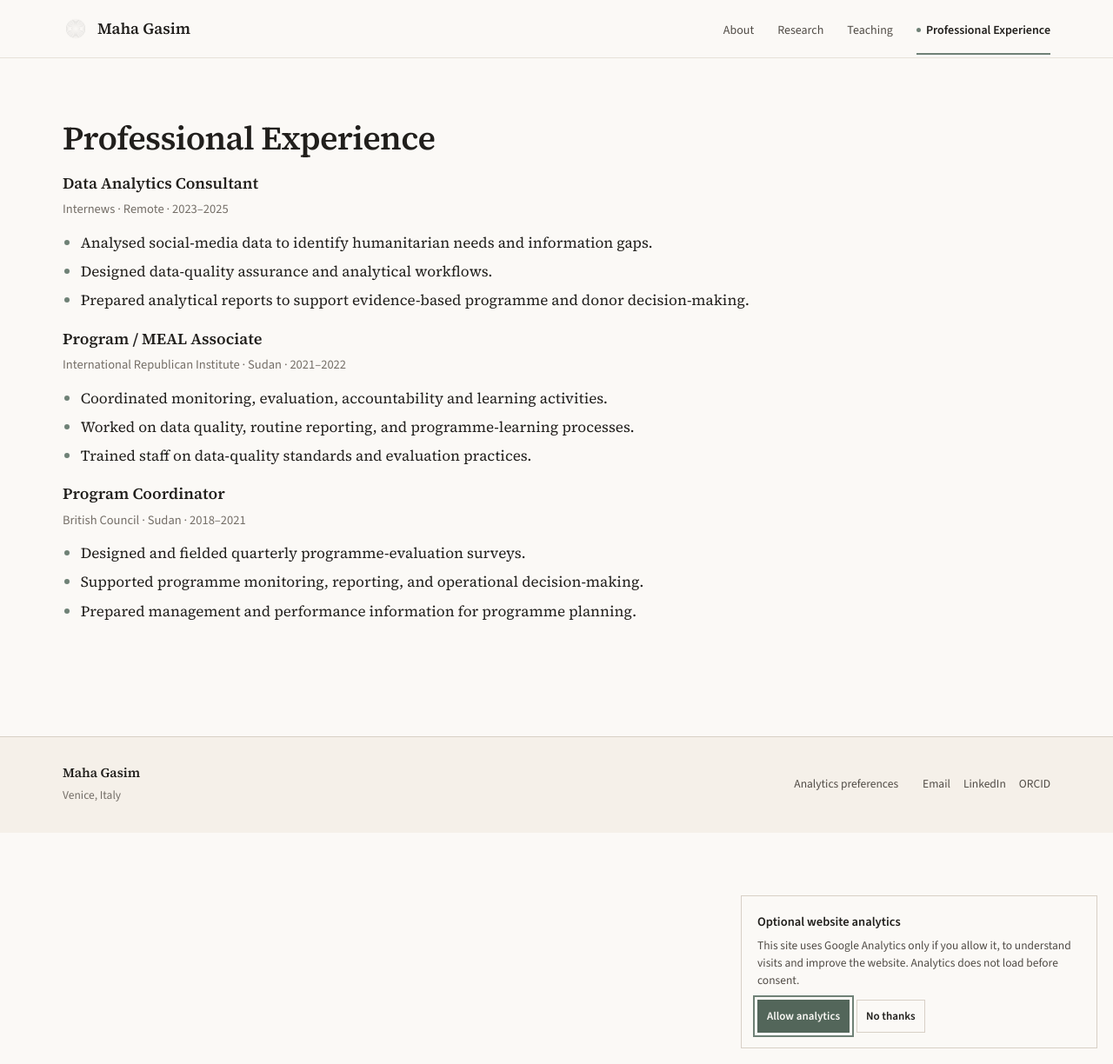
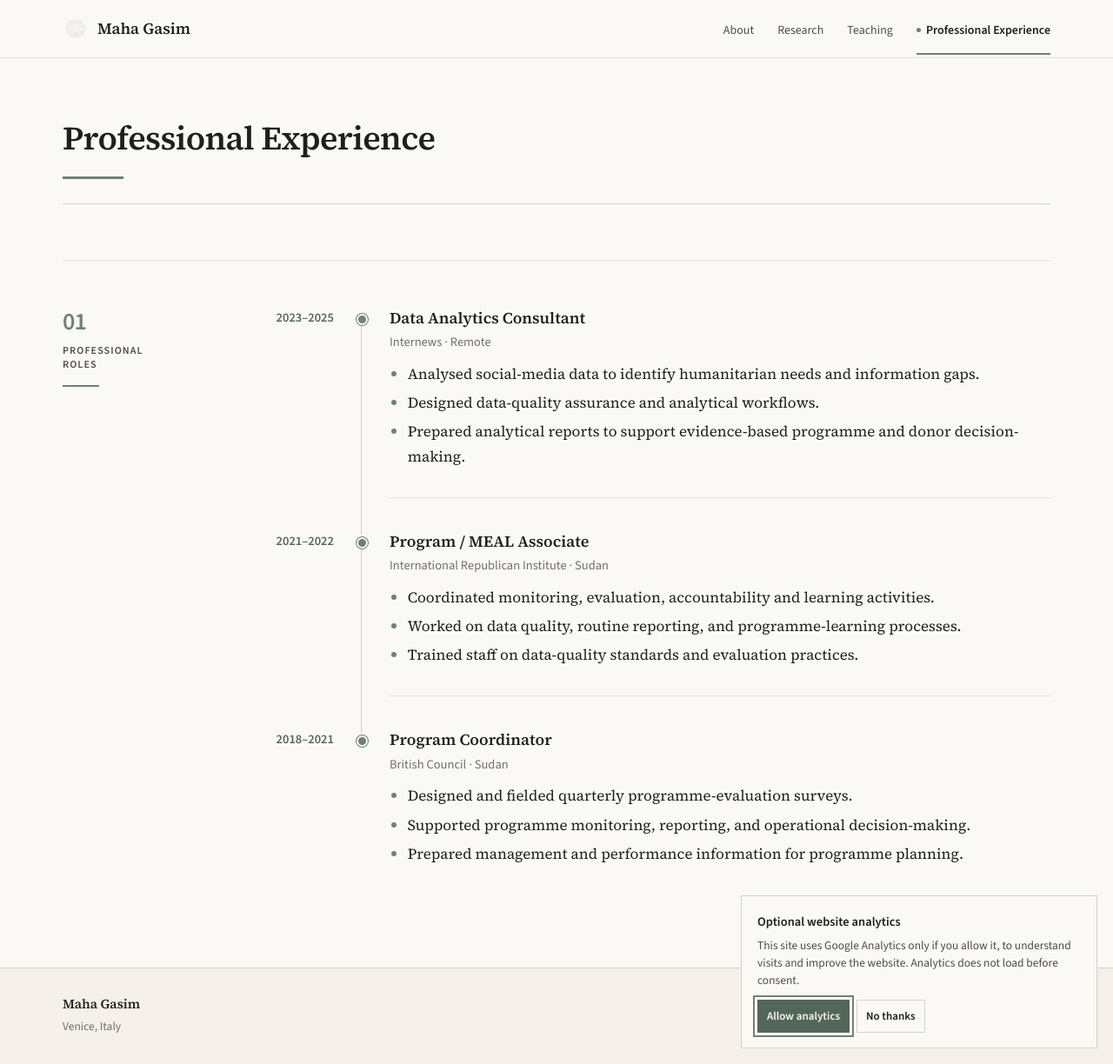
Before and after one commit to mahagasim/mahagasim.github.io, a Jekyll site: the page built from experience.md, in a window 1280 px wide and 1224 px high. Shown: the whole window at 87% size. Built offline with Jekyll 4.4.1, drawn with Linux system fonts in a browser that asks for light colours.

Commit message:
Rework professional experience with editorial timeline

```diff
--- a/experience.md
+++ b/experience.md
@@ -4,34 +4,59 @@ title: Professional Experience
 description: Professional experience in data analytics, monitoring and evaluation, and programme management.
 ---
 
-# Professional Experience
-
-<div class="entry">
-  <h3>Data Analytics Consultant</h3>
-  <p class="entry-meta">Internews · Remote · 2023–2025</p>
-  <ul>
-    <li>Analysed social-media data to identify humanitarian needs and information gaps.</li>
-    <li>Designed data-quality assurance and analytical workflows.</li>
-    <li>Prepared analytical reports to support evidence-based programme and donor decision-making.</li>
-  </ul>
+<div class="page-heading">
+  <h1>Professional Experience</h1>
 </div>
 
-<div class="entry">
-  <h3>Program / MEAL Associate</h3>
-  <p class="entry-meta">International Republican Institute · Sudan · 2021–2022</p>
-  <ul>
-    <li>Coordinated monitoring, evaluation, accountability and learning activities.</li>
-    <li>Worked on data quality, routine reporting, and programme-learning processes.</li>
-    <li>Trained staff on data-quality standards and evaluation practices.</li>
-  </ul>
-</div>
+<section class="editorial-section">
+  <div class="section-rail">
+    <span class="section-number">01</span>
+    <span class="section-label">Professional roles</span>
+  </div>
 
-<div class="entry">
-  <h3>Program Coordinator</h3>
-  <p class="entry-meta">British Council · Sudan · 2018–2021</p>
-  <ul>
-    <li>Designed and fielded quarterly programme-evaluation surveys.</li>
-    <li>Supported programme monitoring, reporting, and operational decision-making.</li>
-    <li>Prepared management and performance information for programme planning.</li>
-  </ul>
-</div>
+  <div class="section-body">
+    <div class="timeline">
+      <article class="timeline-entry">
+        <div class="timeline-date">2023–2025</div>
+        <div class="timeline-marker" aria-hidden="true"></div>
+        <div class="timeline-content">
+          <h3>Data Analytics Consultant</h3>
+          <p class="entry-meta">Internews · Remote</p>
+          <ul>
+            <li>Analysed social-media data to identify humanitarian needs and information gaps.</li>
+            <li>Designed data-quality assurance and analytical workflows.</li>
+            <li>Prepared analytical reports to support evidence-based programme and donor decision-making.</li>
+          </ul>
+        </div>
+      </article>
+
+      <article class="timeline-entry">
+        <div class="timeline-date">2021–2022</div>
+        <div class="timeline-marker" aria-hidden="true"></div>
+        <div class="timeline-content">
+          <h3>Program / MEAL Associate</h3>
+          <p class="entry-meta">International Republican Institute · Sudan</p>
+          <ul>
+            <li>Coordinated monitoring, evaluation, accountability and learning activities.</li>
+            <li>Worked on data quality, routine reporting, and programme-learning processes.</li>
+            <li>Trained staff on data-quality standards and evaluation practices.</li>
+          </ul>
+        </div>
+      </article>
+
+      <article class="timeline-entry">
+        <div class="timeline-date">2018–2021</div>
+        <div class="timeline-marker" aria-hidden="true"></div>
+        <div class="timeline-content">
+          <h3>Program Coordinator</h3>
+          <p class="entry-meta">British Council · Sudan</p>
+          <ul>
+            <li>Designed and fielded quarterly programme-evaluation surveys.</li>
+            <li>Supported programme monitoring, reporting, and operational decision-making.</li>
+            <li>Prepared management and performance information for programme planning.</li>
+          </ul>
+        </div>
+      </article>
+    </div>
+  </div>
+</section>
```
